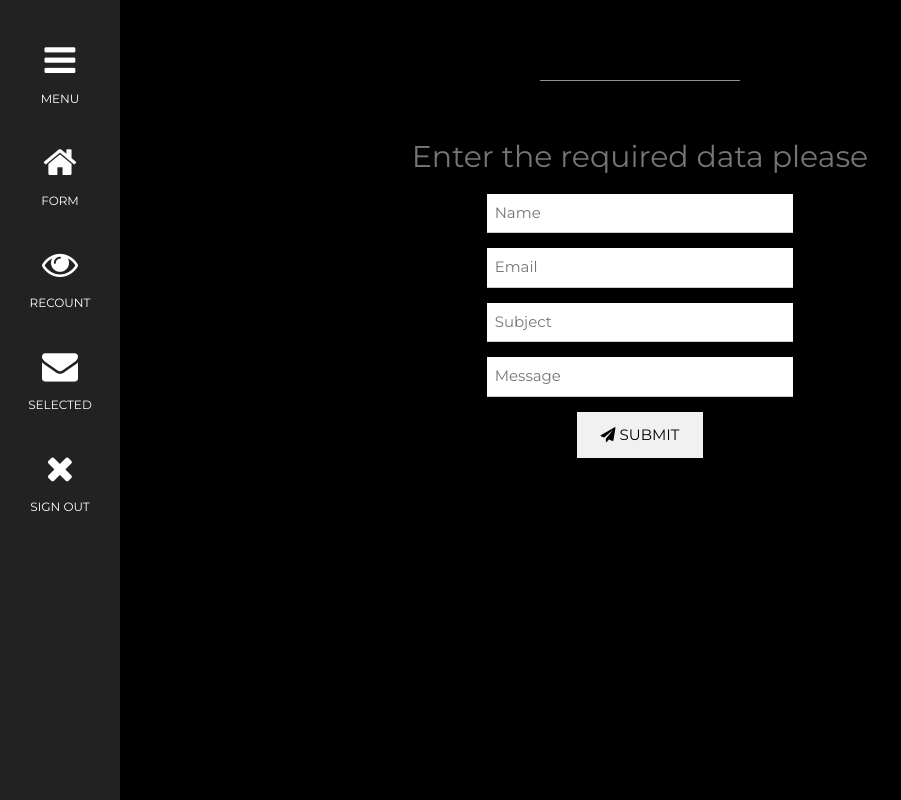
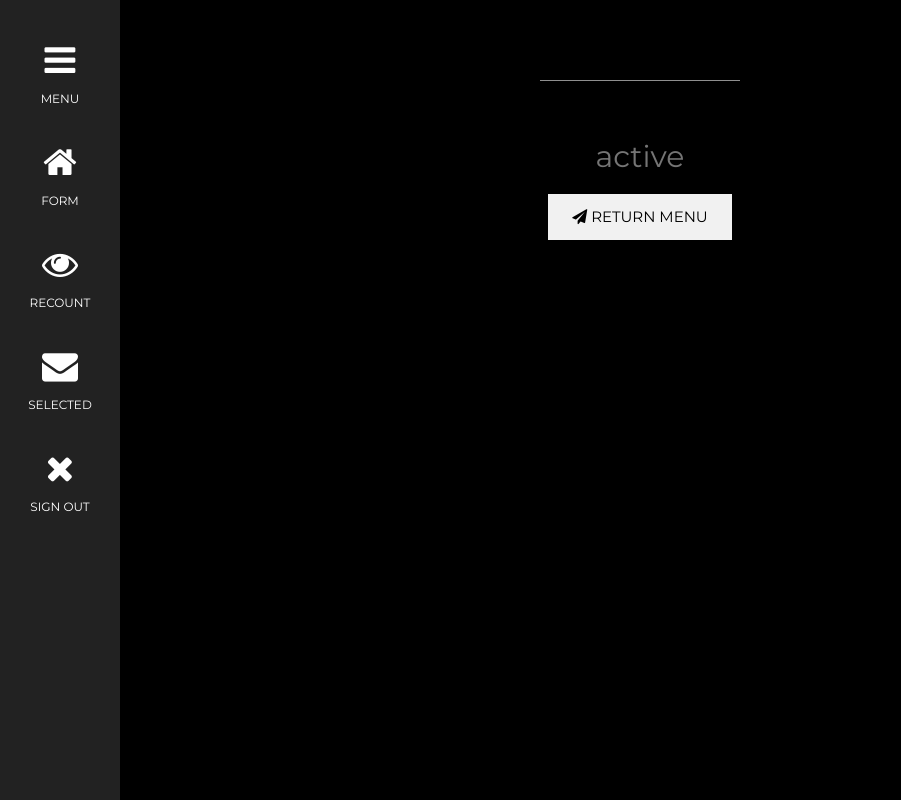
Before and after one commit to Arc-Dream/Dark-Panel-, a Flask app: template templates/form.html in a window 1280 px wide. Shown: the whole page, without its empty margins (0-901 px from the left). Run offline with Flask 2, Linux system fonts and the light colour scheme; the template is opened without the code that fills it: most values are stand-ins (such as "Sample title", 1, 10 or a date in 2020); some libraries are stand-ins or nearby versions.

Commit message:
form query added

```diff
--- a/app.py
+++ b/app.py
@@ -69,14 +69,34 @@ def recount():
 @app.route('/form', methods = ['GET','POST'])
 def form():
 
+    statement = "Enter the required data please"
+    form_condition = True
+
+    if request.method == "POST":
+
+        name = request.form.get('name', False)
+        email = request.form.get('email', False)
+        subject = request.form.get('subject', False)
+        message = request.form.get('message',False)
+
+
+        cur = mysql.connection.cursor()
+        cur.execute("INSERT INTO py_db_main (name, email, subject, message ) VALUES (%s, %s, %s, %s)",(name, email, subject, message))
+        mysql.connection.commit()
+        statement = "Your Message has been recorded"
+        form_condition = False
+
     if session['sign_in_value'] == 'pass':
         sign_in_value = 'pass'
-        return render_template('form.html', sign_in_value = sign_in_value)
+        return render_template('form.html', sign_in_value = sign_in_value, statement = statement, form_condition = form_condition)
     else:
         return index()
 
 
 
 
+
+
+
 if __name__ == '__main__':
     app.run(debug = True)
--- a/templates/form.html
+++ b/templates/form.html
@@ -5,16 +5,18 @@
 {% block body %}
 
 <!-- Form Section -->
-<div id="Form" style="">
+<div>
 
   <div class=" w3-content w3-text-grey"
   style="display: flex; flex-direction:column; align-items:center; justify-content: center;">
 
     <hr style="width:200px; margin-top:80px;" class="w3-opacity">
     <br>
-    <h2 style="margin: 10px 10px 0;">Enter the required data please</h2>
+    <h2 style="margin: 10px 10px 0;">{{ statement }}</h2>
 
-    <form class="w3-third" action="" target="_blank" method="POST">
+    {% if form_condition %}
+        <div id="form" class="w3-third" style="display:;">
+        <form  action="" target="" method="POST">
 
           <div style="margin: 0 10px 0;">
           <p><input class="w3-input w3-padding-8" type="text" placeholder="Name" required name="name"></p>
@@ -30,7 +32,21 @@
           </p>
         </form>
         </div>
+    {% else %}
+
+        <div class="w3-third">
+          <p class="w3-center">
+            <button class=" w3-button w3-light-grey w3-padding-large" type="button">
+              <i class="fa fa-paper-plane"></i> RETURN MENU
+            </button>
+          </p>
+        </div>
+
+    {% endif %}
+  </div>
 </div>
 <!-- End of Form Section -->
 
+
+
 {% endblock %}
```
Lines whose indentation alone changed are shown as unchanged.
